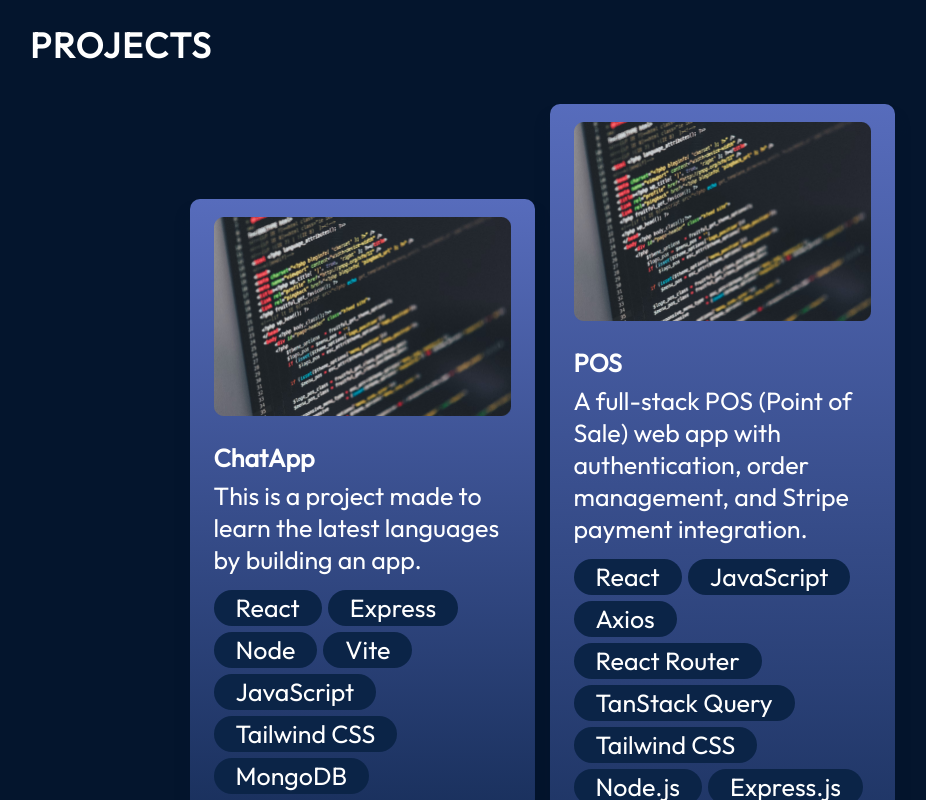
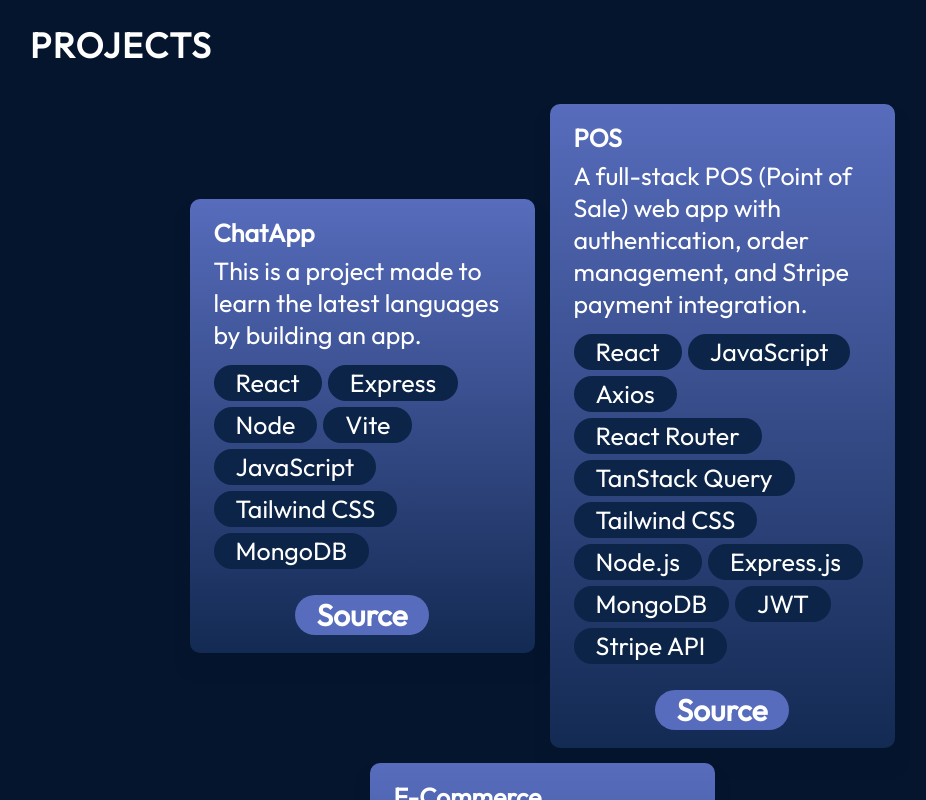
Before and after one commit to Ostap200488/react_portfolio_page, a React (Vite) app: page / in a window 1280 px wide. Shown: the part 2160-2960 px from the top of the page, without its empty margins (98-1024 px from the left). Built offline with nearby package versions, Linux system fonts and the light colour scheme.

Commit message:
Minor Fixes

```diff
--- a/src/components/Projects/ProjectCard.jsx
+++ b/src/components/Projects/ProjectCard.jsx
@@ -1,31 +1,41 @@
 import React from "react";
-
 import styles from "./ProjectCard.module.css";
-import { getImageUrl } from "../../utils";
 
 export const ProjectCard = ({
-  project: { title, imageSrc, description, skills, demo, source },
+  project: { title, description, skills, demo, source },
 }) => {
   return (
     <div className={styles.container}>
-      <img
-        src={getImageUrl(imageSrc)}
-        alt={`Image of ${title}`}
-        className={styles.image}
-      />
       <h3 className={styles.title}>{title}</h3>
+
       <p className={styles.description}>{description}</p>
+
       <ul className={styles.skills}>
-        {skills.map((skill, id) => {
-          return (
-            <li key={id} className={styles.skill}>
-              {skill}
-            </li>
-          );
-        })}
+        {skills.map((skill, id) => (
+          <li key={id} className={styles.skill}>
+            {skill}
+          </li>
+        ))}
       </ul>
+
       <div className={styles.links}>
-        <a href={source} className={styles.link}>
+        {demo && (
+          <a
+            href={demo}
+            className={styles.link}
+            target="_blank"
+            rel="noopener noreferrer"
+          >
+            Demo
+          </a>
+        )}
+
+        <a
+          href={source}
+          className={styles.link}
+          target="_blank"
+          rel="noopener noreferrer"
+        >
           Source
         </a>
       </div>
--- a/src/data/history.json
+++ b/src/data/history.json
@@ -4,8 +4,7 @@
     "organisation": "Atlanitiq Ai",
     "startDate": "July, 2024",
     "endDate": "September , 2024",
-    "experiences": ["Was improving and building a frontend on React , and also learned and created LLM applications using Langchain framework."],
-    "imageSrc": "history/google.png"
+    "experiences": ["Was improving and building a frontend on React , and also learned and created LLM applications using Langchain framework."]
   }
 
 ]
--- a/src/data/projects.json
+++ b/src/data/projects.json
@@ -1,14 +1,12 @@
 [
   {
     "title": "ChatApp",
-    "imageSrc": "projects/project.png",
     "description": "This is a project made to learn the latest languages by building an app.",
     "skills": ["React", "Express", "Node", "Vite", "JavaScript", "Tailwind CSS", "MongoDB"],
     "source": "https://github.com/Ostap200488/ChatApp"
   },
   {
     "title": "POS",
-    "imageSrc": "projects/project.png",
     "description": "A full-stack POS (Point of Sale) web app with authentication, order management, and Stripe payment integration.",
     "skills": [
       "React",
@@ -27,7 +25,6 @@
   },
   {
     "title": "E-Commerce",
-    "imageSrc": "projects/project.png",
     "description": "AI-powered customer support chatbot built with Next.js, Tailwind CSS, Lucide React icons, and Redux Toolkit for state management.",
     "skills": ["Next.js", "Tailwind CSS", "Lucide React", "Redux Toolkit"],
     "source": "https://github.com/Ostap200488/ecommerce"
```
Also changed, not shown: public/e-commrce-screen.png (added), 4 other files (tests, documents, lock files or other folders).
